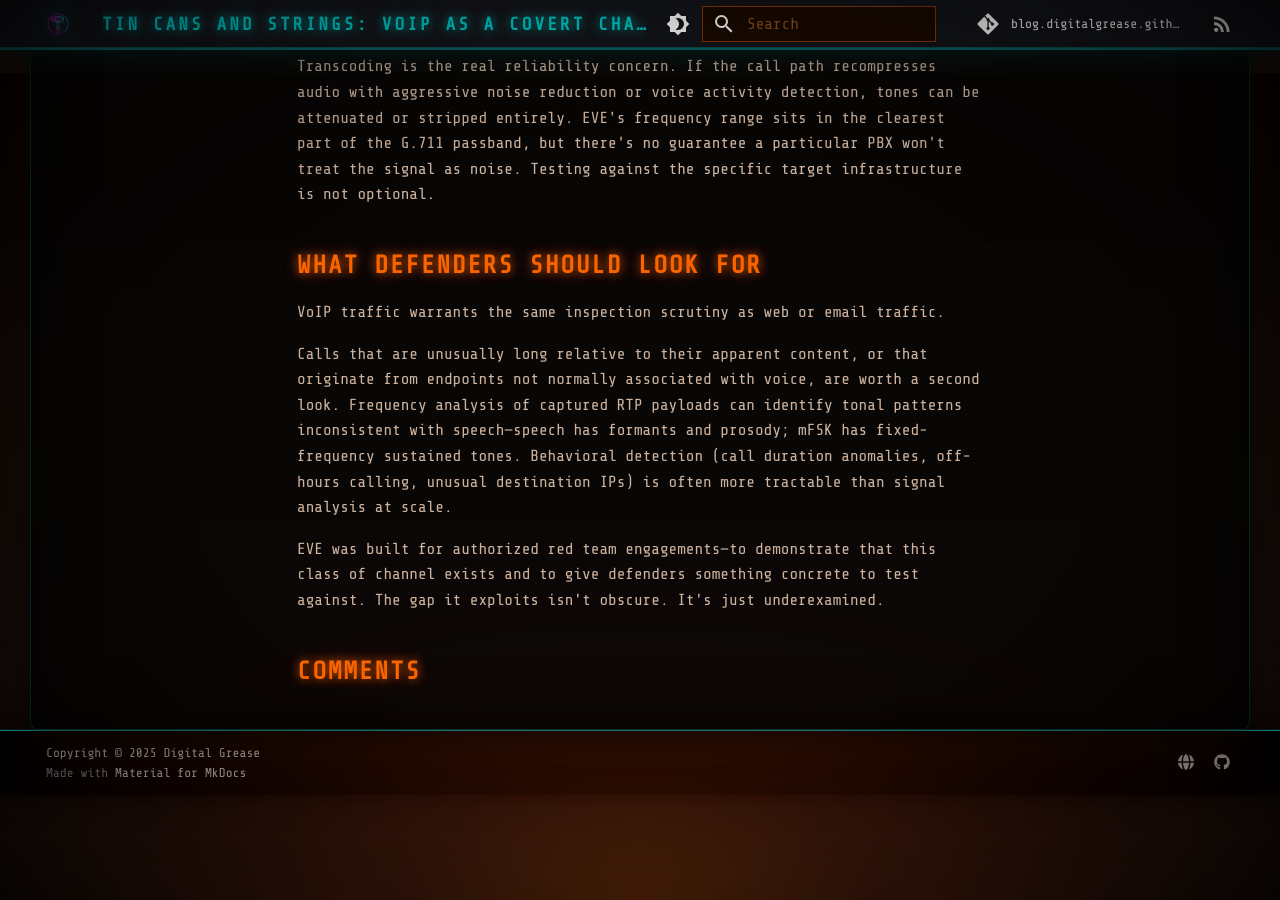
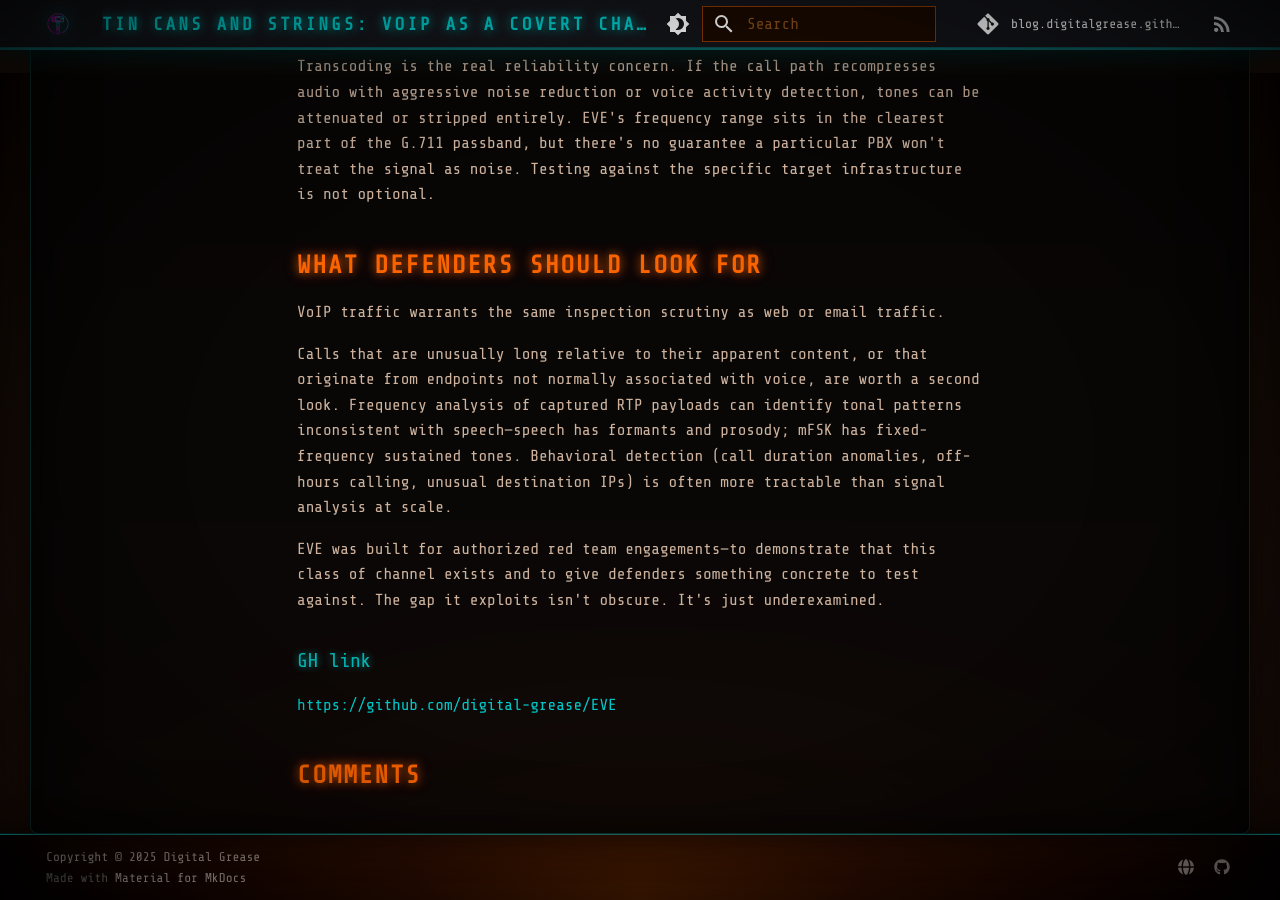
Before and after one commit to digital-grease/blog.digitalgrease.github.io, an MkDocs documentation site: the page built from docs/posts/posts/tin-cans-and-strings.md, in a window 1280 px wide and 900 px high, scrolled down 3527 px. Built offline with MkDocs 1.6.1 and Material for MkDocs 9.7.7, drawn with Linux system fonts in a browser that asks for light colours; comment, search, counter and statistics services are not loaded.

Commit message:
add gh link to tin can

```diff
--- a/docs/posts/posts/tin-cans-and-strings.md
+++ b/docs/posts/posts/tin-cans-and-strings.md
@@ -89,3 +89,7 @@ VoIP traffic warrants the same inspection scrutiny as web or email traffic.
 Calls that are unusually long relative to their apparent content, or that originate from endpoints not normally associated with voice, are worth a second look. Frequency analysis of captured RTP payloads can identify tonal patterns inconsistent with speech—speech has formants and prosody; mFSK has fixed-frequency sustained tones. Behavioral detection (call duration anomalies, off-hours calling, unusual destination IPs) is often more tractable than signal analysis at scale.
 
 EVE was built for authorized red team engagements—to demonstrate that this class of channel exists and to give defenders something concrete to test against. The gap it exploits isn't obscure. It's just underexamined.
+
+
+### GH link
+[https://github.com/digital-grease/EVE](https://github.com/digital-grease/EVE)
```
